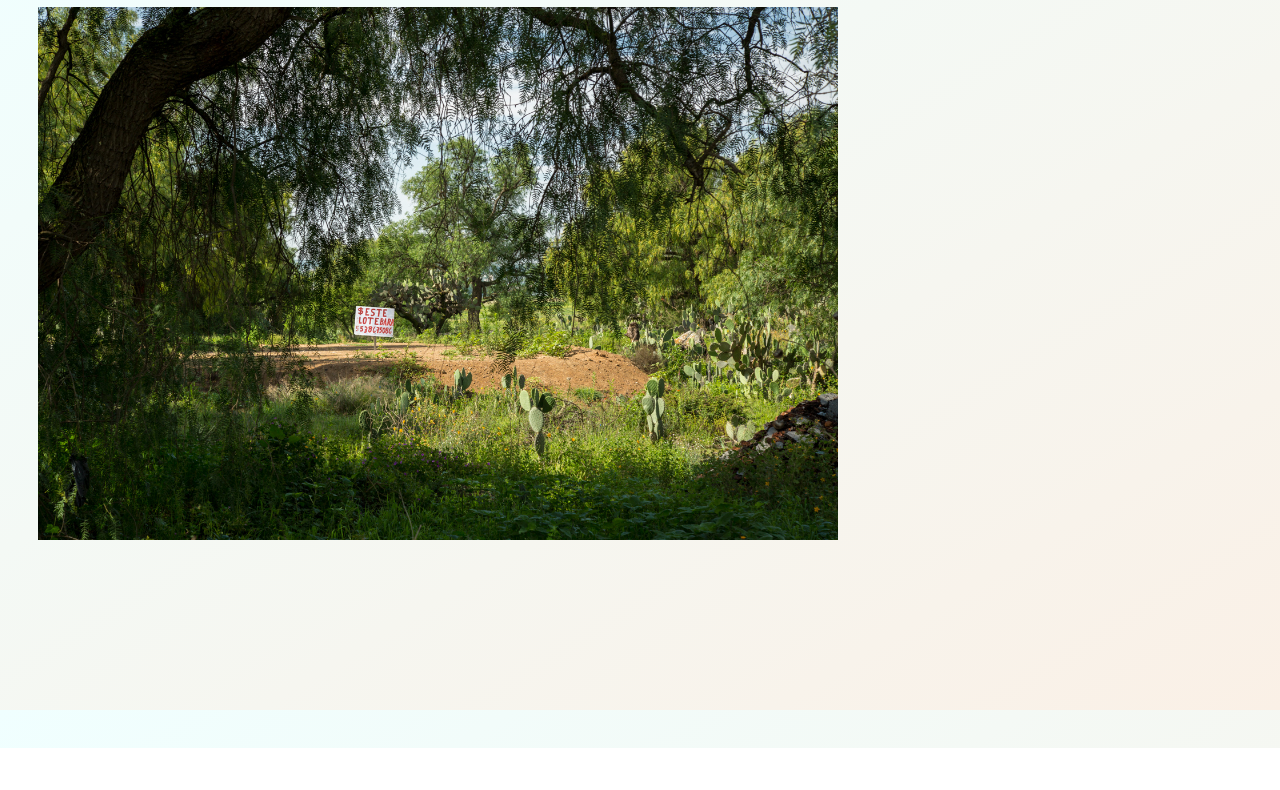
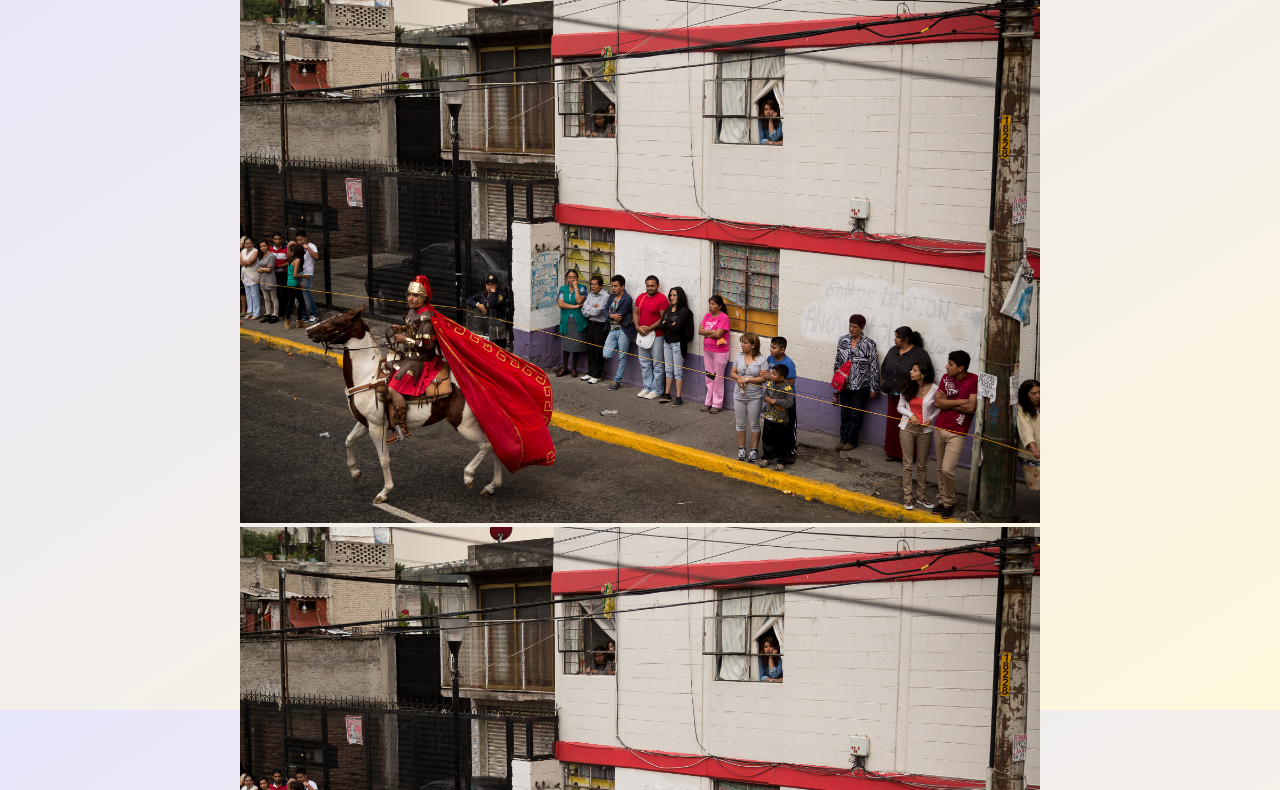
Before and after one commit to waldrep/personal_website, a plain HTML site: page index.html in a window 1280 px wide. Shown: the part 90-880 px from the top of the page. Before the commit the page ends 838 px from the top, so only its background shows below. Drawn offline with Linux system fonts and the light colour scheme.

Commit message:
changing dramatically

```diff
--- a/index.html
+++ b/index.html
@@ -3,39 +3,21 @@
 <html lang="en">
 <head>
     <meta charset="utf-8">
-    <title>Michael</title>
-    <style>
-    	.michael{
-			width: 10%;
-			margin: 3%;
-		}
-		body{
-			background: Azure; /* For browsers that do not support gradients */
-  			background: -webkit-linear-gradient(left top, Azure, Linen); /* For Safari 5.1 to 6.0 */
-			background: -o-linear-gradient(bottom right, Azure, Linen); /* For Opera 11.1 to 12.0 */
-			background: -moz-linear-gradient(bottom right, Azure, Linen); /* For Firefox 3.6 to 15 */
-			background: linear-gradient(to bottom right, Azure, Linen); /* Standard syntax */
-			height:100%;
-			margin:0;
-			background-repeat: no-repeat;
-			background-attachment: fixed;
-					}
-		html{
-			height:100%;
-		}
-		a:link{
-			color:black;
-			text-decoration:none;
-
-		}
-	</style>
+    <title>Michael Waldrep</title>
+    <link rel="stylesheet" type="text/css" href="mcw_style.css">
 </body>
 
 </head>
 <body>
-	<a href="mailto:mcwaldrep@gmail.com?Subject=Hey"><div class = "michael">
-	<h1>hi</h1>
-	<img src="static/1X5A0763.jpg" width=800px>
-	</div></a>
+<div id = "container">
+	<div id = 'content'>
+		<h1>Michael Waldrep</h1>
+		<img src="static/1X5A4146.jpg">
+		<img src="static/1X5A4146.jpg">
+	</div>
+	<div id='funny'>
+		<h1>Michael Waldrep</h1>
+	</div>
+</div>
 </body>
 </html>
--- /dev/null
+++ b/mcw_style.css
@@ -0,0 +1,35 @@
+
+body{
+	background: Lavender; /* For browsers that do not support gradients */
+		background: -webkit-linear-gradient(left top, Lavender, Cornsilk); /* For Safari 5.1 to 6.0 */
+	background: -o-linear-gradient(bottom right, Lavender, Cornsilk); /* For Opera 11.1 to 12.0 */
+	background: -moz-linear-gradient(bottom right, Lavender, Cornsilk); /* For Firefox 3.6 to 15 */
+	background: linear-gradient(to bottom right, Lavender, Cornsilk); /* Standard syntax */
+	margin:0;
+	background-repeat: no-repeat;
+	background-attachment: fixed;
+}
+a:link{
+	color:white;
+	stroke: 1px black;
+	text-decoration:none;
+	text-shadow: -2px 0 #000000,0 2px #000000,2px 0 #000000,0 -2px #000000;
+}
+#container{
+	width: 100%;
+	text-align: center;
+}
+#content{
+	display: inline-block;
+}
+
+#content img{
+	max-width: 800px;
+}
+
+#funny
+{
+color: rgb(255, 255, 255);
+font-size: 100px;
+text-shadow: rgb(255, 255, 255) 0px 0px 5px, rgb(255, 255, 255) 0px 0px 10px, rgb(255, 255, 255) 0px 0px 15px, rgb(255, 45, 149) 0px 0px 20px, rgb(255, 45, 149) 0px 0px 30px, rgb(255, 45, 149) 0px 0px 40px, rgb(255, 45, 149) 0px 0px 50px, rgb(255, 45, 149) 0px 0px 75px;
+}
```
Also changed, not shown: static/1X5A0275.jpg (added), static/1X5A0763.jpg (deleted), static/1X5A4146.jpg (added), static/1X5A5262.jpg (deleted), 2 other files.
